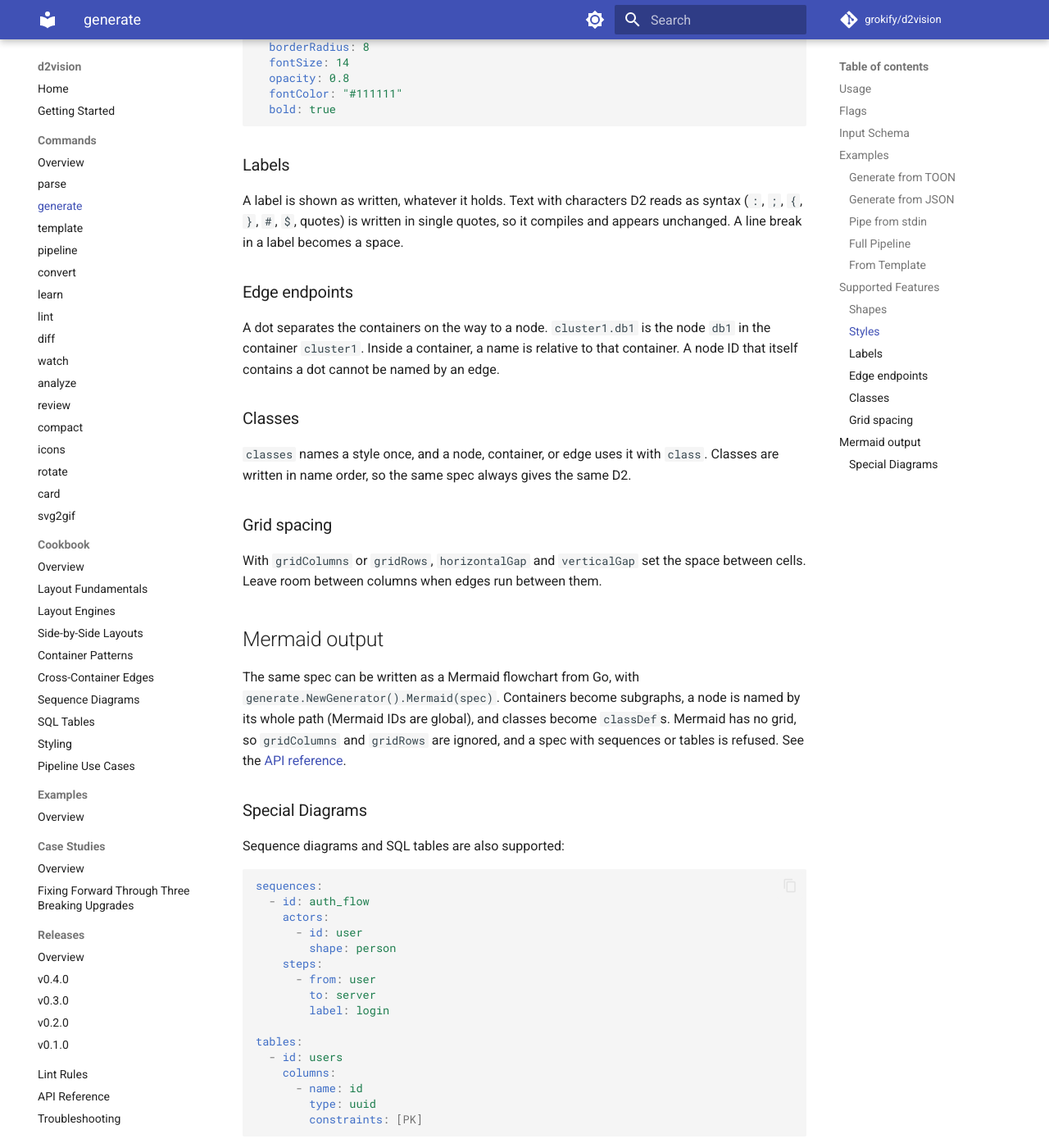
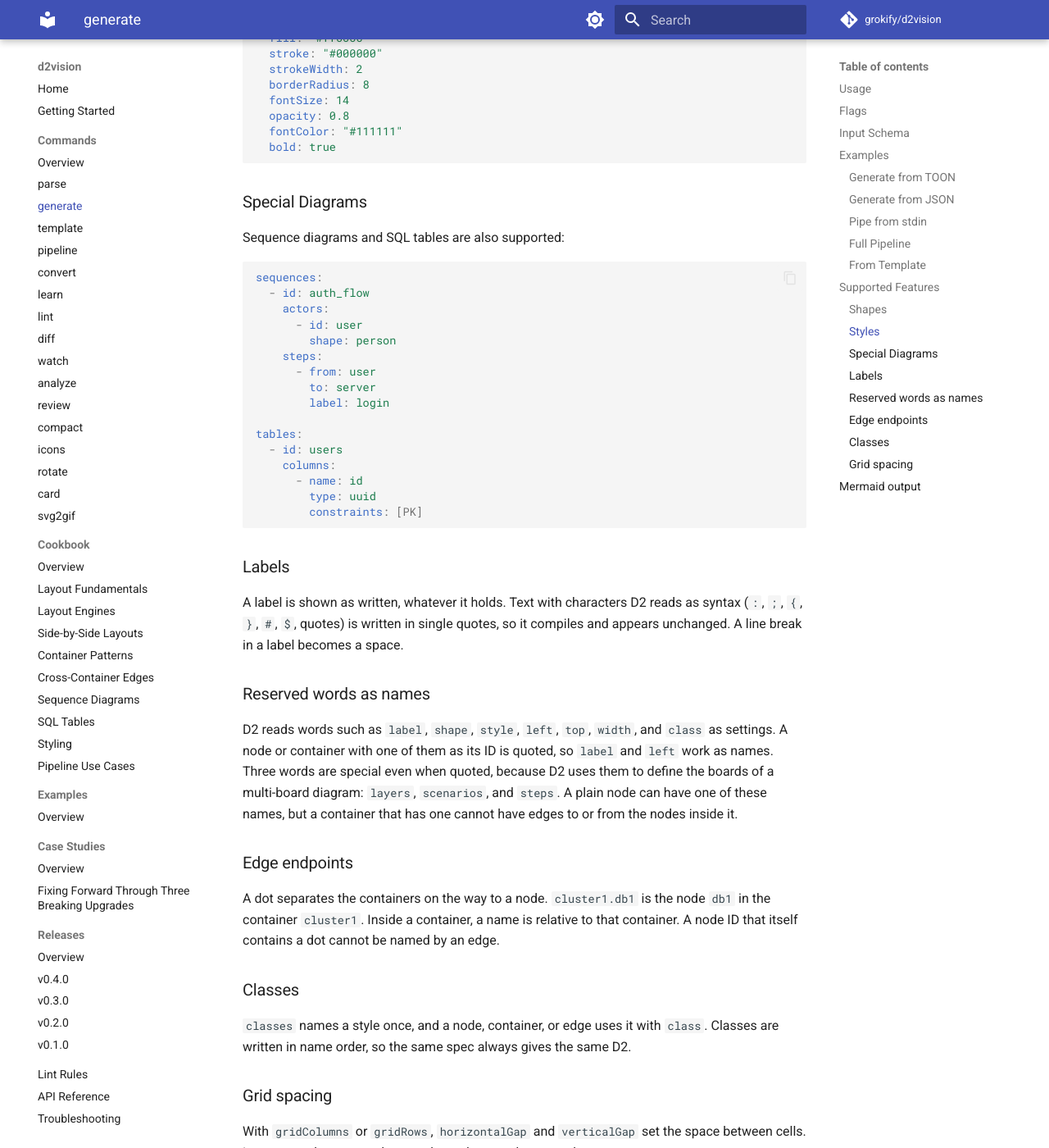
Before and after one commit to grokify/d2vision, an MkDocs documentation site: the page built from docs/guides/commands/generate.md, in a window 1280 px wide and 1400 px high, scrolled down 2901 px. Shown: the whole window at 82% size. Built offline with MkDocs 1.6.1 and Material for MkDocs 9.7.7, drawn with Linux system fonts in a browser that asks for light colours; comment, search, counter and statistics services are not loaded; some of the changed text lies outside the part shown.

Commit message:
docs: document --to mermaid and reserved words as names
Refs: RMI-D2VISION-006

Co-Authored-By: Claude Sonnet 5.5 <noreply@anthropic.com>

````diff
--- a/docs/guides/commands/generate.md
+++ b/docs/guides/commands/generate.md
@@ -1,6 +1,6 @@
 # generate
 
-Create D2 code from structured TOON, JSON, or YAML specifications.
+Create D2 code, or a Mermaid flowchart, from structured TOON, JSON, or YAML specifications.
 
 ## Usage
 
@@ -14,6 +14,7 @@ d2vision generate - [flags]  # Read from stdin
 | Flag | Default | Description |
 |------|---------|-------------|
 | `-f, --format` | `toon` | Input format: toon, json, yaml. The format is not detected from the file name, so name it for JSON and YAML |
+| `--to` | `d2` | Output format: d2 or mermaid |
 
 ## Input Schema
 
@@ -131,37 +132,6 @@ style:
   bold: true
 ```
 
-### Labels
-
-A label is shown as written, whatever it holds. Text with characters D2 reads as
-syntax (`:`, `;`, `{`, `}`, `#`, `$`, quotes) is written in single quotes, so it
-compiles and appears unchanged. A line break in a label becomes a space.
-
-### Edge endpoints
-
-A dot separates the containers on the way to a node. `cluster1.db1` is the node
-`db1` in the container `cluster1`. Inside a container, a name is relative to that
-container. A node ID that itself contains a dot cannot be named by an edge.
-
-### Classes
-
-`classes` names a style once, and a node, container, or edge uses it with
-`class`. Classes are written in name order, so the same spec always gives the
-same D2.
-
-### Grid spacing
-
-With `gridColumns` or `gridRows`, `horizontalGap` and `verticalGap` set the space
-between cells. Leave room between columns when edges run between them.
-
-## Mermaid output
-
-The same spec can be written as a Mermaid flowchart from Go, with
-`generate.NewGenerator().Mermaid(spec)`. Containers become subgraphs, a node is
-named by its whole path (Mermaid IDs are global), and classes become `classDef`s.
-Mermaid has no grid, so `gridColumns` and `gridRows` are ignored, and a spec with
-sequences or tables is refused. See the [API reference](../api-reference.md).
-
 ### Special Diagrams
 
 Sequence diagrams and SQL tables are also supported:
@@ -184,3 +154,49 @@ tables:
         type: uuid
         constraints: [PK]
 ```
+
+### Labels
+
+A label is shown as written, whatever it holds. Text with characters D2 reads as
+syntax (`:`, `;`, `{`, `}`, `#`, `$`, quotes) is written in single quotes, so it
+compiles and appears unchanged. A line break in a label becomes a space.
+
+### Reserved words as names
+
+D2 reads words such as `label`, `shape`, `style`, `left`, `top`, `width`, and
+`class` as settings. A node or container with one of them as its ID is quoted,
+so `label` and `left` work as names. Three words are special even when quoted,
+because D2 uses them to define the boards of a multi-board diagram: `layers`,
+`scenarios`, and `steps`. A plain node can have one of these names, but a
+container that has one cannot have edges to or from the nodes inside it.
+
+### Edge endpoints
+
+A dot separates the containers on the way to a node. `cluster1.db1` is the node
+`db1` in the container `cluster1`. Inside a container, a name is relative to that
+container. A node ID that itself contains a dot cannot be named by an edge.
+
+### Classes
+
+`classes` names a style once, and a node, container, or edge uses it with
+`class`. Classes are written in name order, so the same spec always gives the
+same D2.
+
+### Grid spacing
+
+With `gridColumns` or `gridRows`, `horizontalGap` and `verticalGap` set the space
+between cells. Leave room between columns when edges run between them.
+
+## Mermaid output
+
+`--to mermaid` writes the same spec as a Mermaid flowchart:
+
+```bash
+d2vision generate spec.toon --to mermaid > diagram.mmd
+```
+
+Containers become subgraphs, a node is named by its whole path (Mermaid IDs are
+global), and classes become `classDef`s. Mermaid has no grid, so `gridColumns`
+and `gridRows` are ignored, and a spec with sequences or tables is refused with
+an error. From Go, the same output is `generate.NewGenerator().Mermaid(spec)`.
+See the [API reference](../api-reference.md).
````
